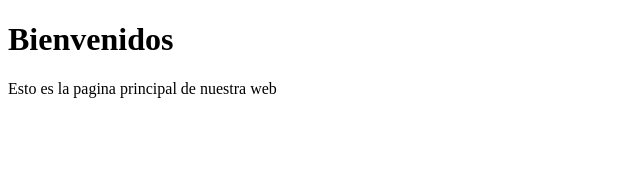
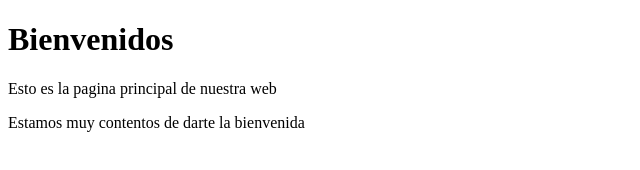
Before and after one commit to victorgomezferrer/libro, a plain HTML site: page landing.html in a window 1280 px wide. Shown: the whole page, without its empty margins (0-640 px from the left). Drawn offline with Linux system fonts and the light colour scheme.

Commit message:
cambios-landing.html-nuevo-parrafo

```diff
--- a/landing.html
+++ b/landing.html
@@ -8,5 +8,6 @@
 <body>
     <h1>Bienvenidos</h1>
     <p>Esto es la pagina principal de nuestra web</p>
+    <p>Estamos muy contentos de darte la bienvenida</p>
 </body>
 </html>
```
